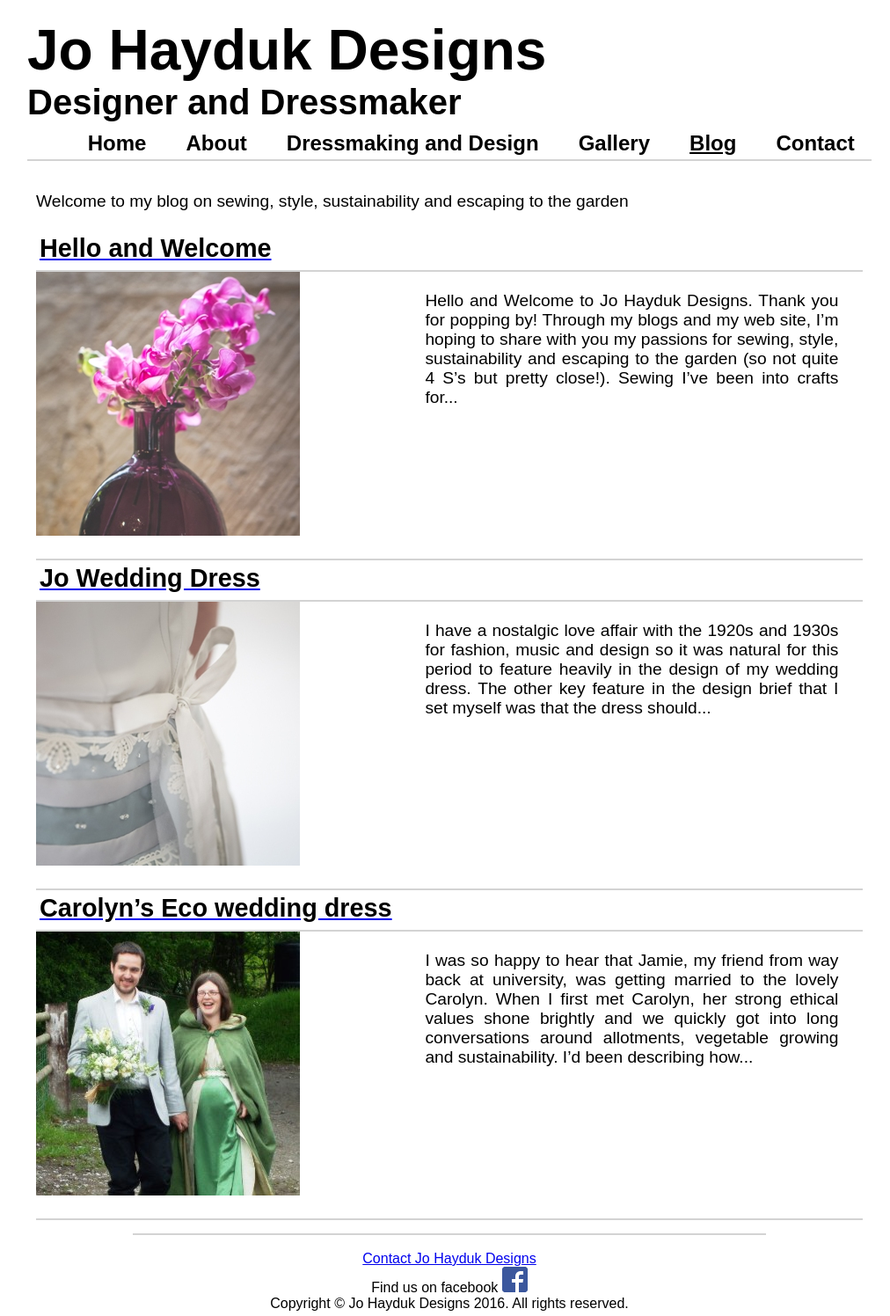
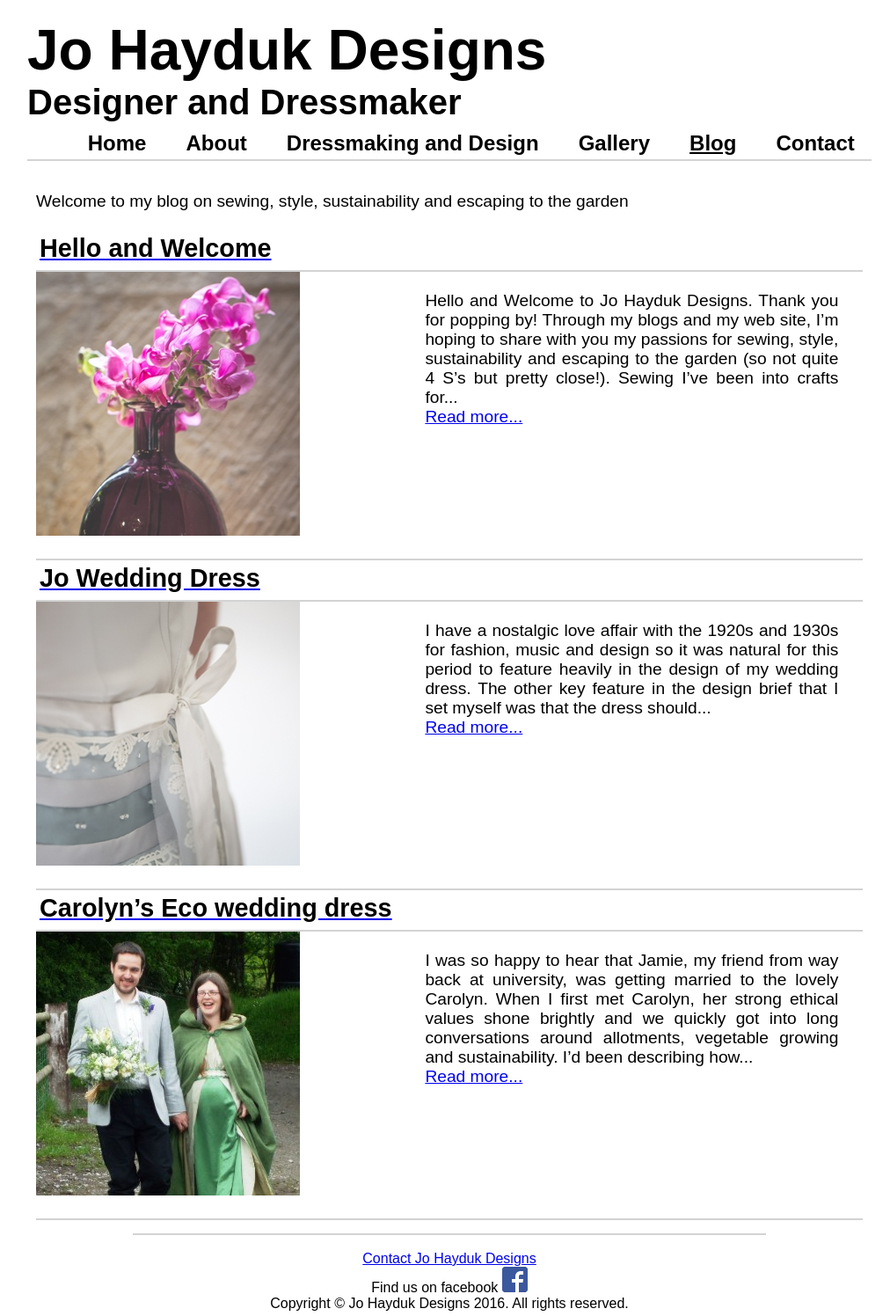
Before and after one commit to py1sl/jhdesigns_website, a Jekyll site: the page built from _pages/blog/index.html, in a window 1280 px wide. Shown: the whole page at 88% size, without its empty margins (129-1141 px from the left). Built offline with Jekyll 4.4.1, drawn with Linux system fonts in a browser that asks for light colours; some web fonts are replaced.

Commit message:
add read more link

```diff
--- a/_pages/blog/index.html
+++ b/_pages/blog/index.html
@@ -23,6 +23,9 @@ Welcome to my blog on sewing, style, sustainability and escaping to the garden
         <p>&nbsp;</p>
     <div id="blog_sample_text">
     <p>{{ post.content | strip_html | truncatewords:50  }} </p>
+        <p>
+	<a  href="/jhdesigns_website/{{ post.url }}">Read more...</a>
+	</p>
     </div>
      <hr/>
   {% endfor %}
```
